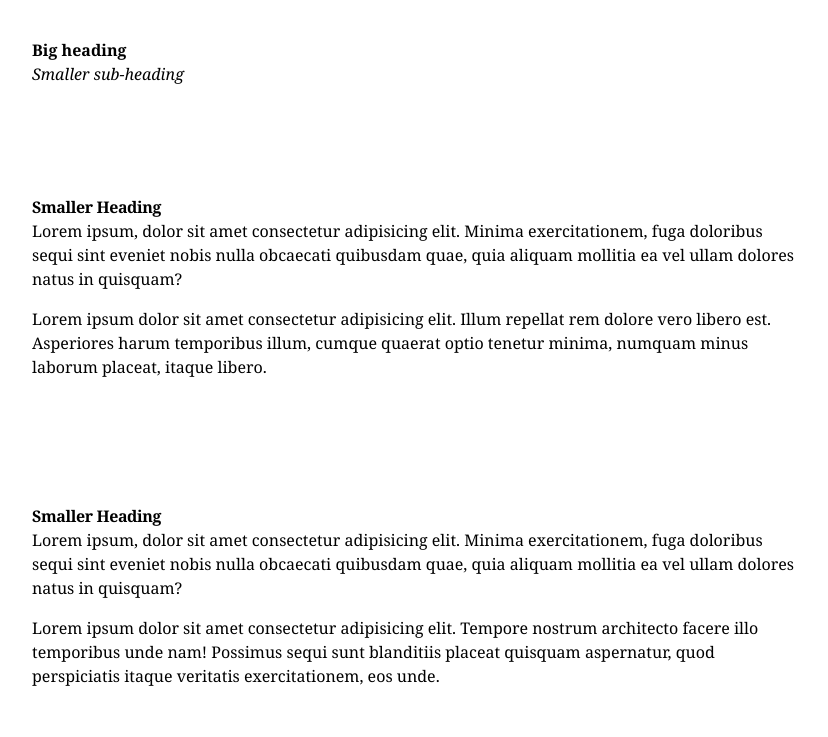
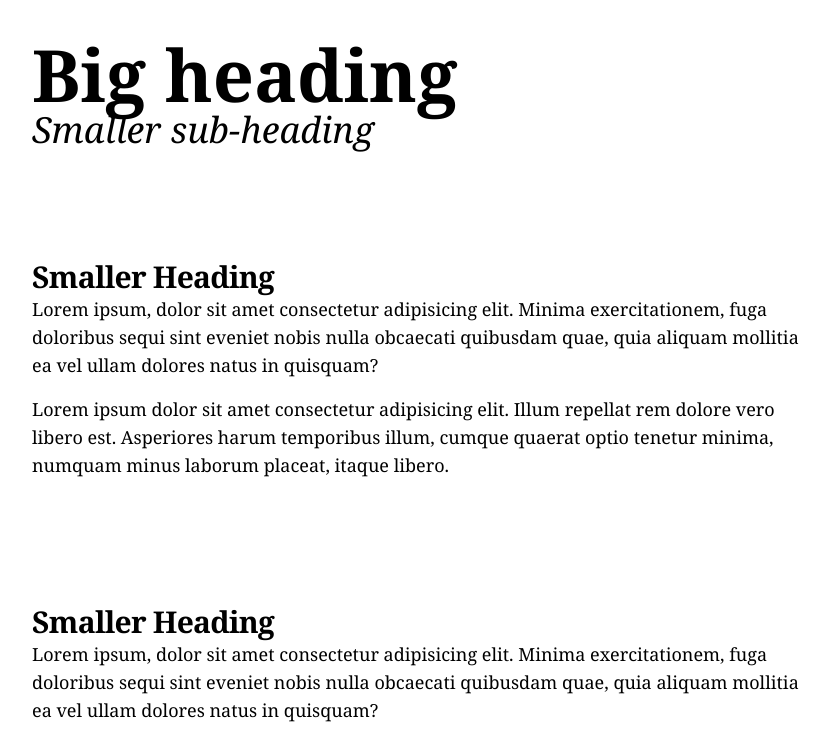
Before and after one commit to AndreRDorset/AndreRDorset.github.io, a website: page exercises/page-3.html in a window 1280 px wide. Shown: the top 737 px of the page, without its empty margins (224-1052 px from the left). Drawn offline with nearby package versions, Linux system fonts and the light colour scheme.

Commit message:
Changing fontsize 2-3

```diff
--- a/exercises/page-3.html
+++ b/exercises/page-3.html
@@ -15,22 +15,22 @@
             @apply pt-8 px-[9%] pb-[42px] md:py-[3%] md:px-[20%];
         }
         header h1 {
-            @apply font-serif font-bold;
+            @apply font-serif font-bold text-7xl;
         }
         header h2 {
-            @apply italic
+            @apply italic text-4xl;
         }
         section {
             @apply pt-8 px-[9%] pb-[42px] md:py-[3%] md:px-[20%];
         }
         section h2 {
-            @apply mt-8 font-bold tracking-tight;
+            @apply mt-8 font-bold tracking-tight text-3xl;
         }
         section h3 {
             @apply mt-6;
         }
         section p {
-            @apply mb-4;
+            @apply mb-4 text-lg;
         }
     </style>
 
```
Also changed, not shown: exercises/page-2.html (+3 -3 lines).
